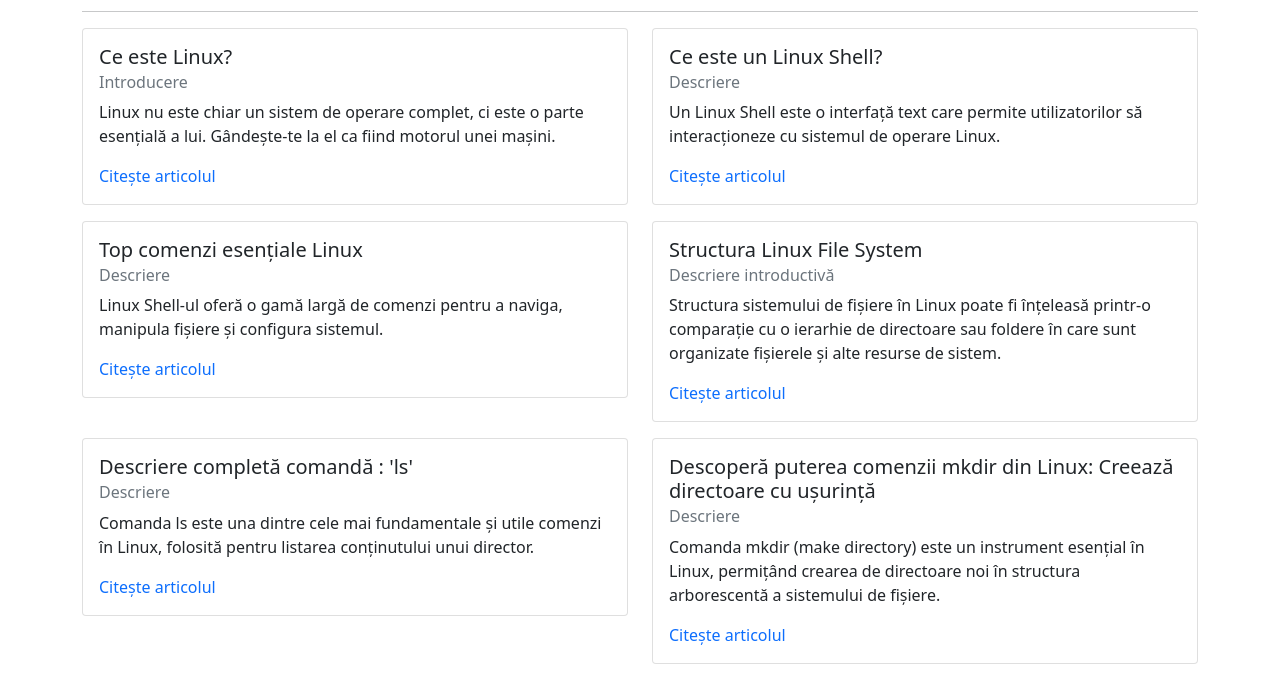
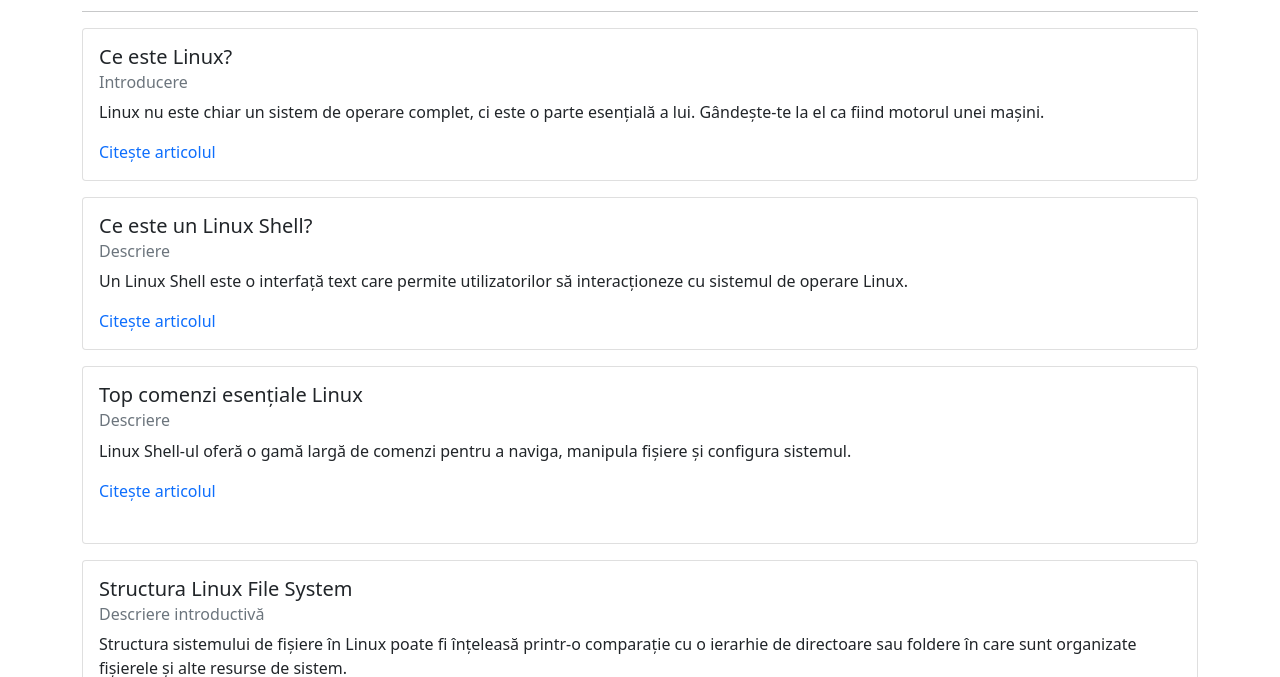
Before and after one commit to daniel-savescu/blog-it-ro, a plain HTML site: page index.html in a window 1280 px wide. Shown: the part 117-794 px from the top of the page. Drawn offline with nearby package versions, Linux system fonts and the light colour scheme.

Commit message:
index modification

```diff
--- a/index.html
+++ b/index.html
@@ -16,7 +16,8 @@
   </head>
   <body>
     <!-- Main container -->
-    <div class="container">
+
+    <div class="container  mb-5">
         <!-- Main container content -->
         <header>
           <a href="index.html">Pagină de start</a>
@@ -34,7 +35,9 @@
                 </div>
             </div>
           </div>
-          <div class="col">
+        </div>
+        <div class="row">
+          <div class="col mt-3">
             <div class="card">
               <div class="card-body">
               <h5 class="card-title">Ce este un Linux Shell?</h5>
@@ -47,7 +50,7 @@
       </div>
       <div class="row">
         <div class="col mt-3">
-          <div class="card">
+          <div class="card pb-4">
             <div class="card-body">
               <h5 class="card-title">Top comenzi esențiale Linux</h5>
               <h6 class="card-subtitle mb-2 text-muted">Descriere</h6>
@@ -56,6 +59,8 @@
             </div>
         </div>
         </div>
+      </div>
+      <div class="row">
         <div class="col mt-3">
           <div class="card">
             <div class="card-body">
@@ -69,7 +74,7 @@
       </div>
       <div class="row">
         <div class="col mt-3">
-          <div class="card">
+          <div class="card pb-4">
             <div class="card-body">
               <h5 class="card-title">Descriere completă comandă : 'ls'</h5>
               <h6 class="card-subtitle mb-2 text-muted">Descriere</h6>
@@ -78,6 +83,8 @@
             </div>
         </div>
         </div>
+      </div>
+      <div class="row">
         <div class="col mt-3">
           <div class="card">
             <div class="card-body">
@@ -100,6 +107,8 @@
             </div>
         </div>
         </div>
+      </div>
+      <div class="row">
         <div class="col mt-3">
           <div class="card">
             <div class="card-body">
```
Also changed, not shown: blog/ce_este_linux.html (+1 -1 lines).
